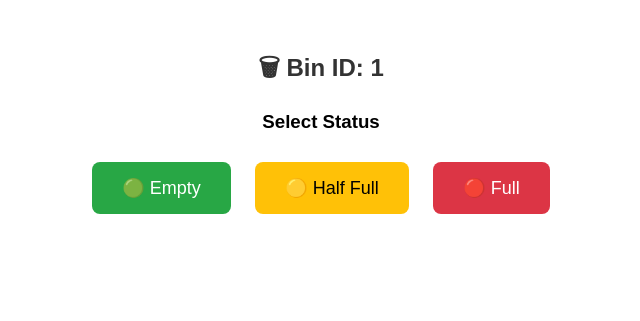
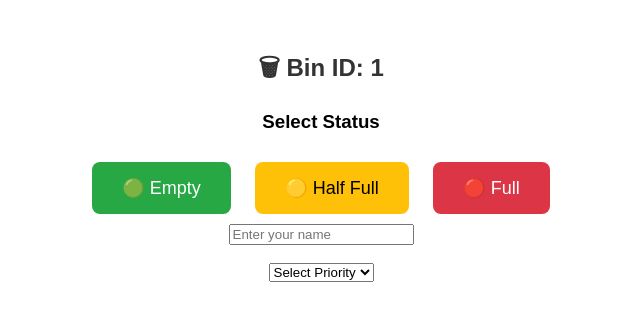
Before and after one commit to pushyasaini/waste-management, a Flask app: page /public_report_bin/1 in a window 1280 px wide. Shown: the top 321 px of the page, without its empty margins (319-959 px from the left). Run offline with Flask 3, Linux system fonts and the light colour scheme; parts of the project's set-up code (start-up, migrations or seed data) failed here and were passed over.

Commit message:
updated QR system, alerts, admin dashboard

```diff
--- a/app.py
+++ b/app.py
@@ -48,11 +48,13 @@ BIN_FILE = os.path.join(DATA_FOLDER, "qr_bins_master.csv")
 LOG_FILE = os.path.join(DATA_FOLDER, "collection_logs.csv")
 IMAGE_FOLDER = os.path.join(BASE_DIR, "images")
 
-def send_email_alert(bin_id, status, user):
+def send_email_alert(bin_id, status, name, priority):
     print("📧 Email Alert Sent!")
     print("Bin ID:", bin_id)
     print("Status:", status)
-    print("User:", user)
+    print("Name:", name)
+    print("Priority:", priority)
+    print()
 
 if not os.path.exists(COMPLAINT_FILE):
     df = pd.DataFrame(columns=[
@@ -83,24 +85,33 @@ def check_threshold(fill_percent):
 import smtplib
 from email.mime.text import MIMEText
 
-def send_email(bin_id):
+def send_email_alert(bin_id, status, name, priority):
 
-    sender = "pushyasaini58@gmail.com"
-    password = "Pushya@2002"
+    sender = "pushyasaini5@gmail.com"
+    password = "egyvzwllyrsckojt"
+    receiver = "pushyasaini58@gmail.com"
 
-    receiver = "sainipushya@gmail.com"
+    subject = f"🚨 Waste Alert - {bin_id}"
 
-    message = MIMEText(f"🚨 Bin {bin_id} is FULL / OVERFLOW!")
+    body = f"""
+Bin ID: {bin_id}
+Status: {status}
+Reported By: {name}
+Priority: {priority}
+"""
 
-    message["Subject"] = "Waste Alert"
-    message["From"] = sender
-    message["To"] = receiver
+    msg = MIMEText(body)
+    msg["Subject"] = subject
+    msg["From"] = sender
+    msg["To"] = receiver
 
     server = smtplib.SMTP("smtp.gmail.com", 587)
     server.starttls()
     server.login(sender, password)
-    server.send_message(message)
+    server.sendmail(sender, receiver, msg.as_string())
     server.quit()
+
+    print("✅ Real Email Sent!")
 
 # ==========================
 # HOME PAGE
@@ -533,9 +544,9 @@ def admin_scan_bin(bin_id):
 def public_report_bin(bin_id):
 
     if request.method == "POST":
-
+        name = request.form.get("name")
+        priority = request.form.get("priority")
         status = request.form.get("status")
-        username = session.get("username", "guest")
         time_now = datetime.now().strftime("%Y-%m-%d %H:%M:%S")
 
         # ✅ CREATE FOLDER IF NOT EXISTS
@@ -547,23 +558,52 @@ def public_report_bin(bin_id):
         if not os.path.exists(alert_file):
             with open(alert_file, "w", newline="") as f:
                 writer = csv.writer(f)
-                writer.writerow(["bin_id", "status", "user", "time"])
+                writer.writerow(["bin_id", "status", "name", "priority", "time"])
 
         # 💾 SAVE DATA
         with open(alert_file, "a", newline="") as f:
             writer = csv.writer(f)
-            writer.writerow([bin_id, status, username, time_now])
+            writer.writerow([bin_id, status, name, priority, time_now])
 
         # 📧 EMAIL
-        send_email_alert(bin_id, status, username)
+        send_email_alert(bin_id, status, name)
 
         return render_template("report_success.html",
                                bin_id=bin_id,
                                status=status,
-                               username=username,
+                               username=name,
+                               priority=priority,
                                time=time_now)
 
     return render_template("select_status.html", bin_id=bin_id)
+
+@app.route("/select_status/<bin_id>")
+def select_status(bin_id):
+    return render_template("select_status.html", bin_id=bin_id)
+
+@app.route("/take_action/<bin_id>")
+def take_action(bin_id):
+    return render_template("assign_vehicle.html", bin_id=bin_id)
+
+@app.route("/assign_vehicle/<bin_id>", methods=["POST"])
+def assign_vehicle(bin_id):
+
+    vehicle = request.form.get("vehicle")
+    driver = request.form.get("driver")
+
+    print(f"{bin_id} assigned to {vehicle} - {driver}")
+
+
+    gps_link = request.form.get("gps_link")
+
+    return f"""
+<h3>✅ Vehicle Assigned</h3>
+<p>{vehicle} - {driver}</p>
+
+<a href="{gps_link}" target="_blank">
+📍 Track Live Location
+</a>
+"""
 
 @app.route("/admin_collect_bin/<bin_id>")
 def admin_collect_bin(bin_id):
--- a/data/alerts.csv
+++ b/data/alerts.csv
@@ -1 +1 @@
-bin_id,status,user,time
+bin_id,status,user,priority,time
--- a/generate_qr.py
+++ b/generate_qr.py
@@ -18,7 +18,7 @@ for index, row in df.iterrows():
     bin_id = row["bin_id"]
 
     # 🔗 What QR will store
-    qr_data = f"http://192.168.1.7:5000/public_report_bin/{bin_id}"
+    qr_data = qr_data = "https://waste-management-kq9c.onrender.com/select_status/" + bin_id
 
     # Create QR
     qr = qrcode.make(qr_data)
--- a/templates/select_status.html
+++ b/templates/select_status.html
@@ -59,5 +59,15 @@
 
 </form>
 
+<input type="text" name="name" placeholder="Enter your name" required><br><br>
+
+<select name="priority" required>
+    <option value="">Select Priority</option>
+    <option value="IMMEDIATE">Immediate</option>
+    <option value="TODAY">Today</option>
+    <option value="TOMORROW">Tomorrow</option>
+</select>
+<br><br>
+
 </body>
 </html>
```
Also changed, not shown: templates/admin_dashboard.html (+46 -1 lines), templates/assign_vehicle.html (added, +22 -0 lines).
